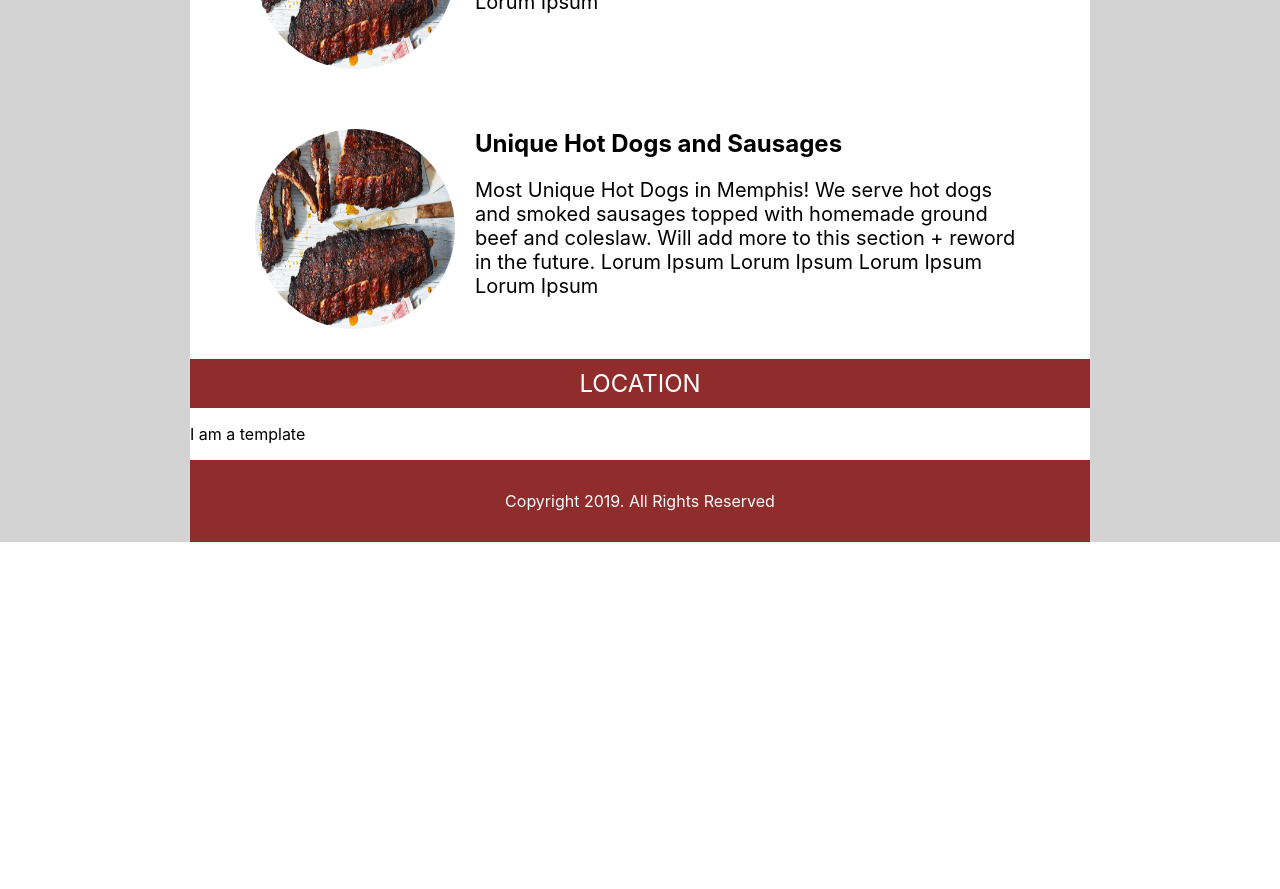
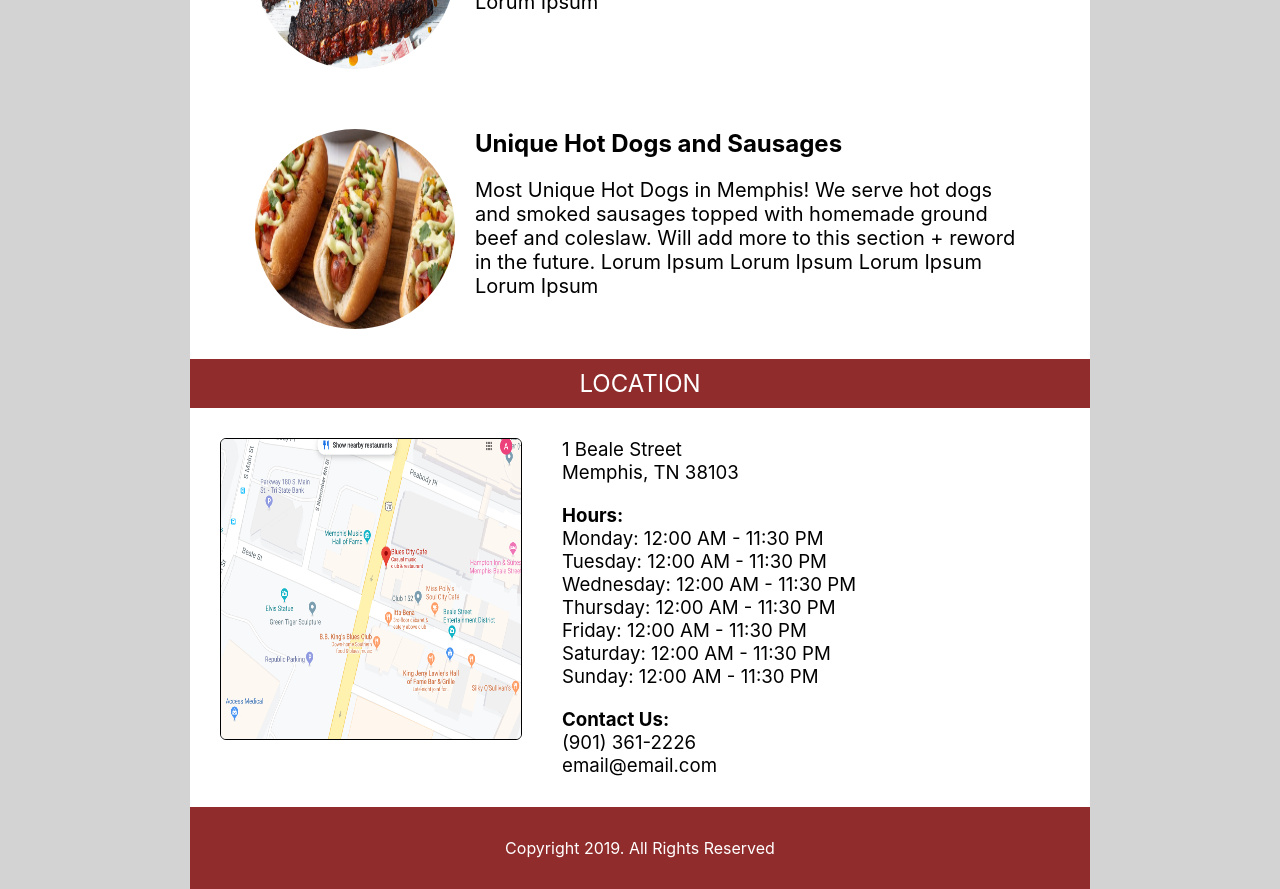
Before and after one commit to ashwinmahesh/JordanFoods, a React (Create React App) app: page / in a window 1280 px wide. Shown: the part 680-1569 px from the top of the page. Before the commit the page ends 1222 px from the top, so only its background shows below. Built offline with nearby package versions, Linux system fonts and the light colour scheme; a web font is replaced by a local one.

Commit message:
Finished Homepage template

```diff
--- a/src/homepage/AboutFood.js
+++ b/src/homepage/AboutFood.js
@@ -1,6 +1,7 @@
 import React from 'react';
 import { makeStyles } from '@material-ui/core/styles';
-import ribsImage from './images/ribs.jpg'
+import ribsImage from './images/ribs.jpg';
+import hotdogImage from './images/hotDog.jpg';
 
 const useStyles = makeStyles(theme => ({
   sectionWrapper:{
@@ -74,7 +75,7 @@ function AboutFood() {
     const smallText = "Most Unique Hot Dogs in Memphis! We serve hot dogs and smoked sausages topped with homemade ground beef and coleslaw. Will add more to this section + reword in the future. Lorum Ipsum Lorum Ipsum Lorum Ipsum Lorum Ipsum"
     return (
       <div className={styles.secondAbout}>
-        <img className={styles.imageStyle} src={ribsImage}></img>
+        <img className={styles.imageStyle} src={hotdogImage}></img>
         <div className={styles.textDiv}>
           <p className={styles.bigText}>{bigText}</p>
           <p className={styles.smallText}>{smallText}</p>
--- a/src/homepage/Location.js
+++ b/src/homepage/Location.js
@@ -1,16 +1,88 @@
 import React from 'react';
 import { makeStyles } from '@material-ui/core/styles';
+import locationImage from './images/mapImage.png';
 
 const useStyles = makeStyles(theme => ({
-
+  sectionWrapper: {
+    padding: '30px'
+  },
+  mapImage:{
+    width:'300px',
+    height:'300px',
+    borderRadius: '6px',
+    border: '1px solid black',
+  },
+  left: {
+    display: 'inline-block',
+    marginLeft: '40px',
+    width: '480px',
+    verticalAlign: 'top',
+    '& p': {
+      margin: '0px',
+      fontSize: '14pt'
+    }
+  },
+  addressDiv: {
+    marginBottom: '20px',
+  },
+  hoursDiv: {
+    marginBottom: '20px'
+  }
 }));
 
 function Location() {
   const styles = useStyles();
+  const hours = {
+    Monday: {
+      open: '12:00 AM',
+      close: '11:30 PM'
+    },
+    Tuesday: {
+      open: '12:00 AM',
+      close: '11:30 PM'
+    },
+    Wednesday: {
+      open: '12:00 AM',
+      close: '11:30 PM'
+    },
+    Thursday: {
+      open: '12:00 AM',
+      close: '11:30 PM'
+    },
+    Friday: {
+      open: '12:00 AM',
+      close: '11:30 PM'
+    },
+    Saturday: {
+      open: '12:00 AM',
+      close: '11:30 PM'
+    },
+    Sunday: {
+      open: '12:00 AM',
+      close: '11:30 PM'
+    },
+  };
 
   return(
-    <div>
-      <p>I am a template</p>
+    <div className={styles.sectionWrapper}>
+      <a href='https://google.com/maps'><img className={styles.mapImage} src={locationImage}></img></a>
+      <div className={styles.left}>
+        <div className={styles.addressDiv}>
+          <p>1 Beale Street</p>
+          <p>Memphis, TN 38103</p>
+        </div>
+        <div className={styles.hoursDiv}>
+          <b><p>Hours:</p></b>
+          {Object.keys(hours).map((day) => (
+            <p>{day}: {hours[day]['open']} - {hours[day]['close']}</p>
+          ))}
+        </div>
+        <div className={styles.contactDiv}>
+          <b><p>Contact Us:</p></b>
+          <p>(901) 361-2226</p>
+          <p>email@email.com</p>
+        </div>
+      </div>
     </div>
   )
 }
```
Also changed, not shown: src/homepage/images/hotDog.jpg (added), src/homepage/images/mapImage.png (added).
